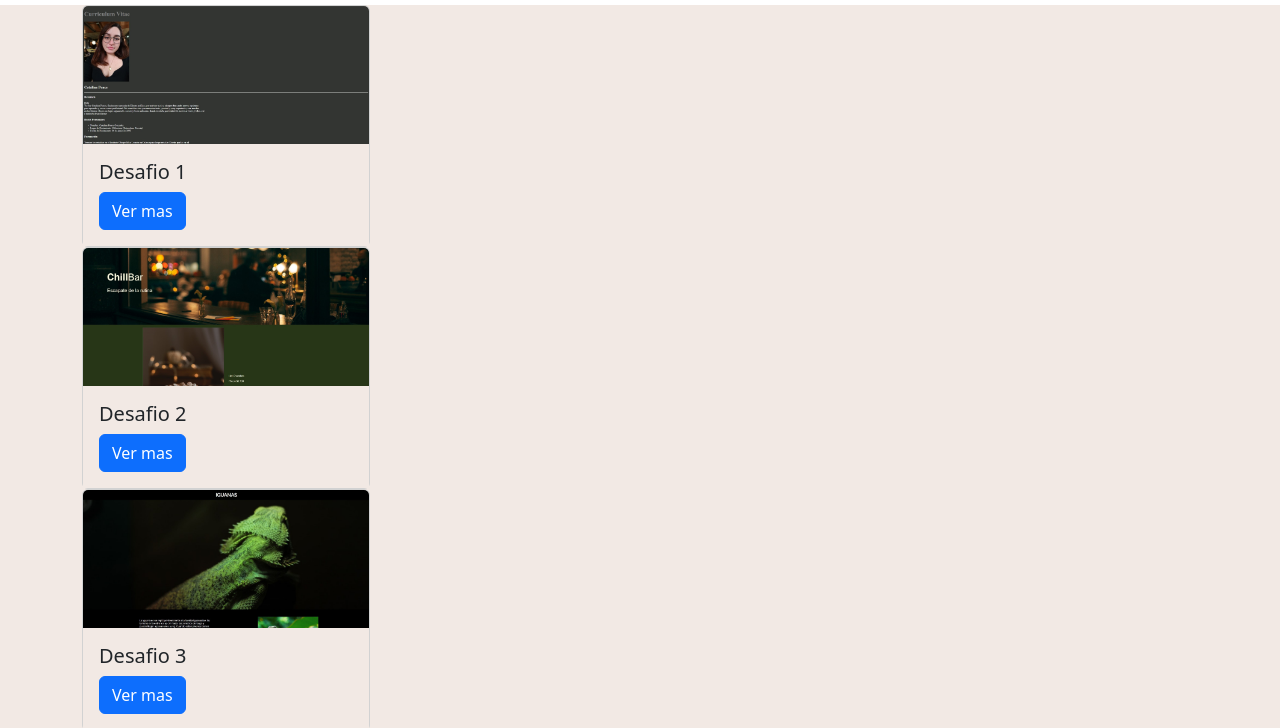
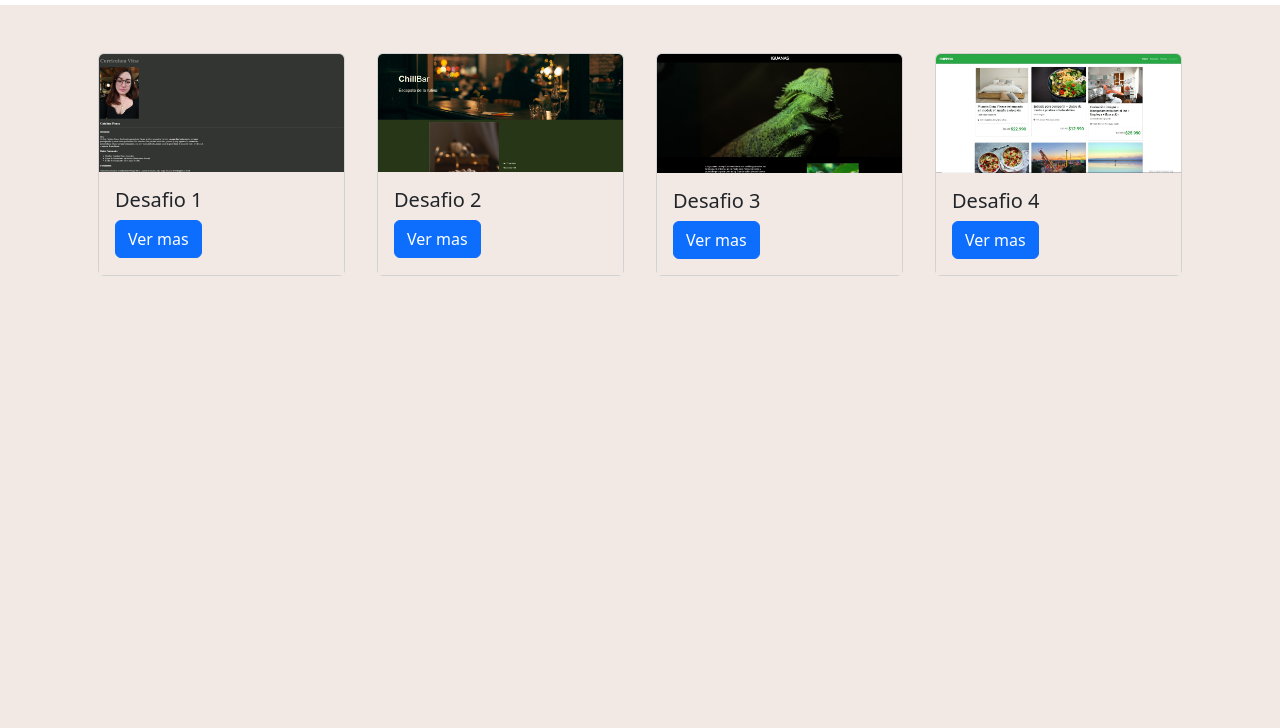
Before and after one commit to valOsorio/KatPonse.github.io, a plain HTML site: page portafolio.html in a window 1280 px wide. Shown: the part 105-833 px from the top of the page. After the commit the page ends 800 px from the top, so only its background shows below. Drawn offline with nearby package versions, Linux system fonts and the light colour scheme.

Commit message:
portafolio commit

```diff
--- a/assets/css/styleport.css
+++ b/assets/css/styleport.css
@@ -5,12 +5,25 @@
     padding: 0;
 }
 
+header{
+    margin: 0;
+}
 
-.container{
-
+main{
+    margin: 0;
 }
 
 h2{
     padding: 2rem;
     text-align: center;
 }
+
+.container{
+    display: flex;
+    justify-content: space-around;
+    padding: 2rem;
+}
+
+.card{
+    margin: 1rem;
+}
```
